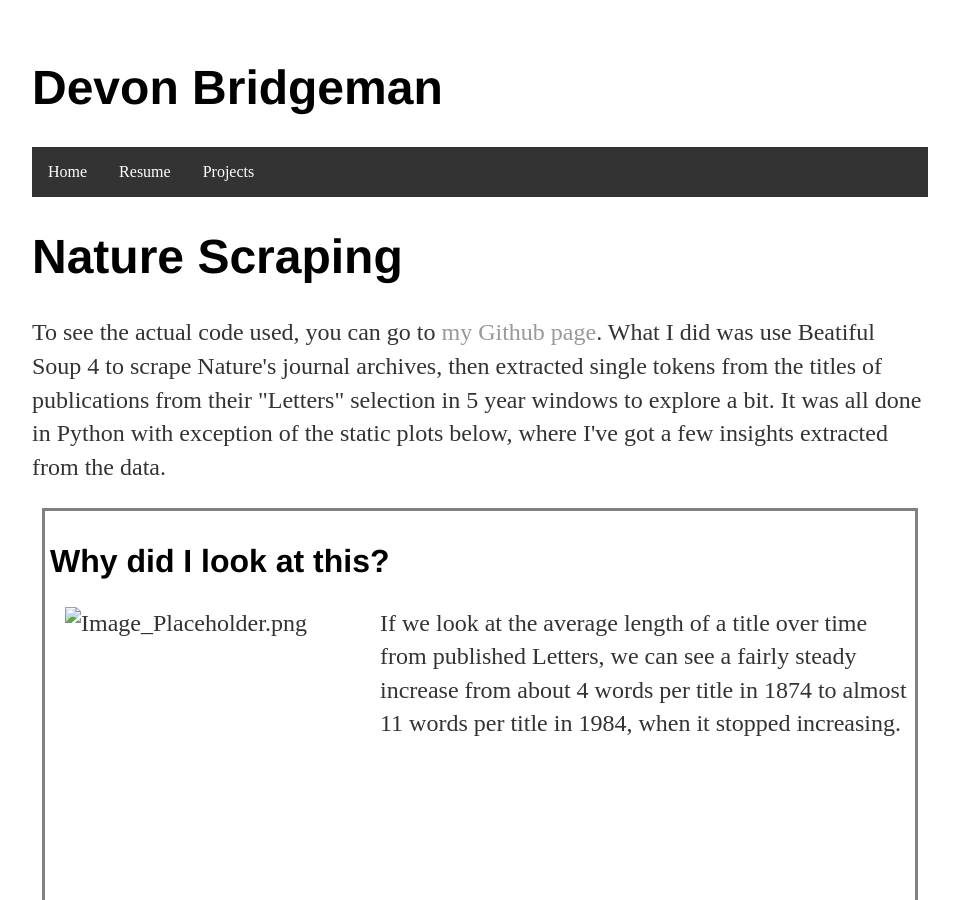
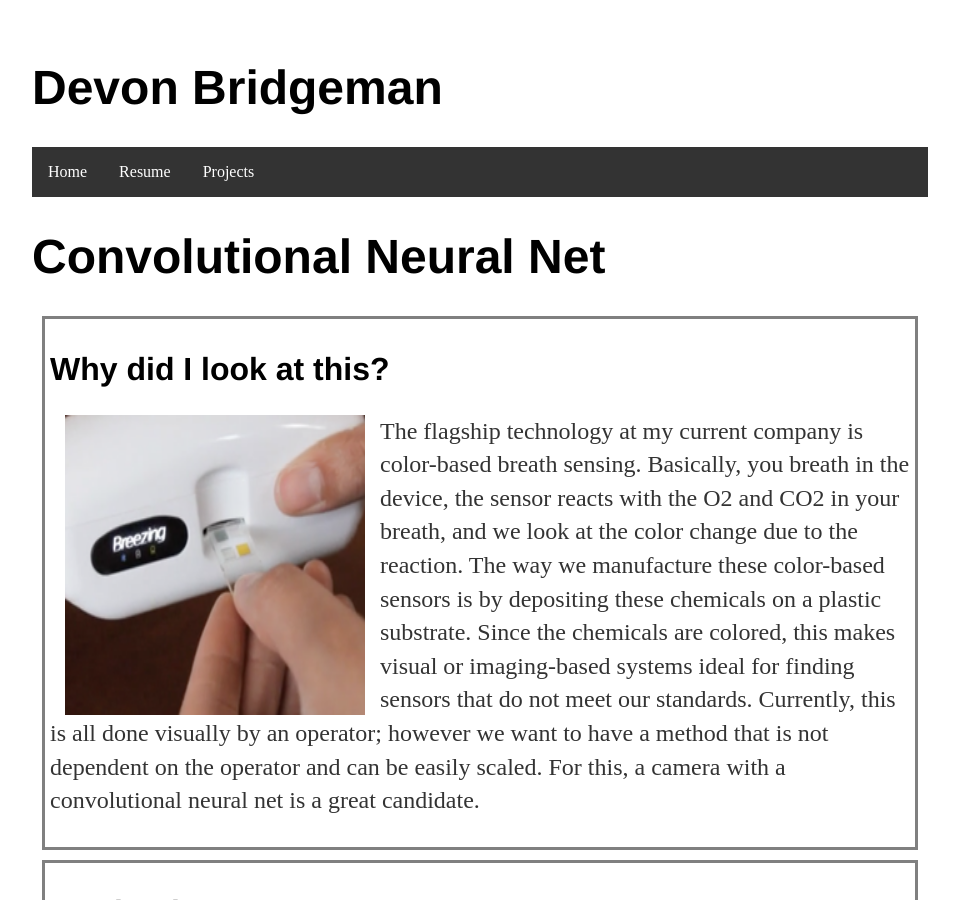
Before and after one commit to dbridgem/dbridgem.github.io, a Jekyll site: the page built from projects/CNN/index.html, in a window 1280 px wide and 900 px high. Shown: the whole window, without its empty margins (160-1119 px from the left). Built offline with Jekyll 4.4.1, drawn with Linux system fonts in a browser that asks for light colours.

Commit message:
Update index.html

```diff
--- a/projects/CNN/index.html
+++ b/projects/CNN/index.html
@@ -3,21 +3,21 @@ layout: default
 title: Devon Bridgeman
 ---
 <div class="blurb">
-	<h1>Nature Scraping</h1>
-	<p>To see the actual code used, you can go to <a href="https://github.com/dbridgem/Nature-Scrape">my Github page</a>. What I
-		did was use Beatiful Soup 4 to scrape Nature's journal archives, then extracted single tokens from the titles
-		of publications from their "Letters" selection in 5 year windows to explore a bit. It was all done in Python
-		with exception of the static plots below, where I've got a few insights extracted from the data.
-	</p>
+	<h1>Convolutional Neural Net</h1>
+
 </div><!-- /.blurb -->
 
 <div class="finding">
 	<h2>
 		Why did I look at this?
 	</h2>
-	<p><img style = "padding: 0 15px; float: left;" img src = "Title_Length.jpg" alt ="Image_Placeholder.png" height = 300 width = 300/>
-		If we look at the average length of a title over time from published Letters, we can see a fairly steady increase from
-		about 4 words per title in 1874 to almost 11 words per title in 1984, when it stopped increasing.
+	<p><img style = "padding: 0 15px; float: left;" img src = "Sensor Image.png" alt ="Image_Placeholder.png" height = 300 width = 300/>
+		The flagship technology at my current company is color-based breath sensing. Basically, you breath in the device,
+		the sensor reacts with the O2 and CO2 in your breath, and we look at the color change due to the reaction. The way
+		we manufacture these color-based sensors is by depositing these chemicals on a plastic substrate. Since the chemicals
+		are colored, this makes visual or imaging-based systems ideal for finding sensors that do not meet our standards.
+		Currently, this is all done visually by an operator; however we want to have a method that is not dependent on the
+		operator and can be easily scaled. For this, a camera with a convolutional neural net is a great candidate.
 </div>
 
 <div class="finding">
```
